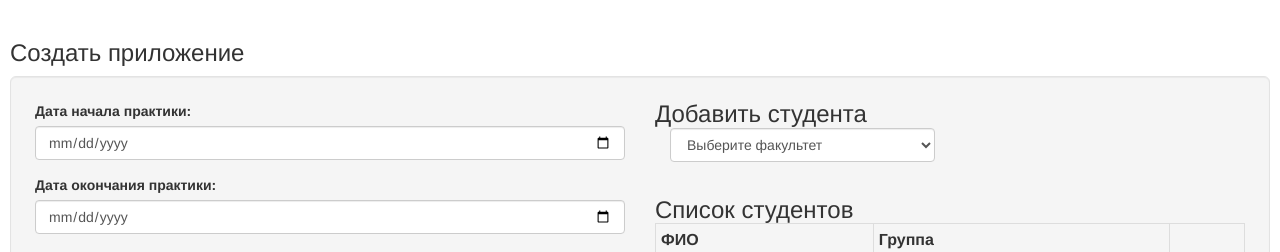
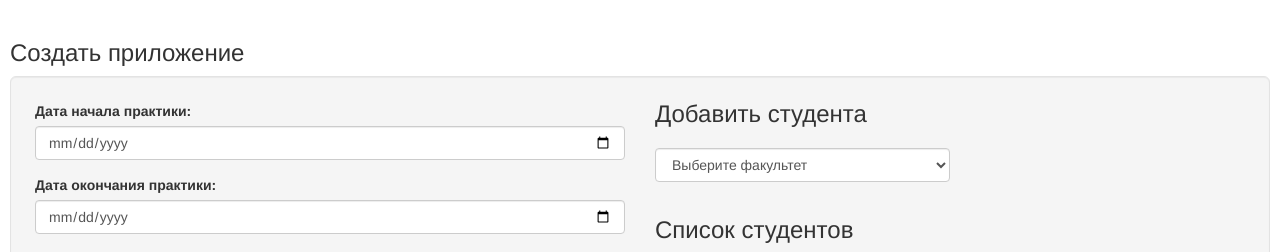
Before and after one commit to Duckson/OPTS2_phpstorm, a PHP site: page /OPTS2/contracts/applications/create.php?contract_id=1 in a window 1280 px wide. Shown: the part 52-304 px from the top of the page. Run offline with PHP 8.4, Linux system fonts and the light colour scheme; the visitor is signed in with stand-in values (Sample User, id 1); tables that the repository leaves empty or names only in its code hold one stand-in row (values such as "Sample post"); data that the repository does not hold is empty.

Commit message:
Cosmetic changes

```diff
--- a/OPTS2.css
+++ b/OPTS2.css
@@ -106,4 +106,8 @@
 #student-button{
     width: 180px;
     height: 35px;
+    margin-left: 20px;
 }
+.padding-none{
+    padding: 0;
+}
--- a/contracts/applications/create.php
+++ b/contracts/applications/create.php
@@ -63,9 +63,11 @@ include $_SERVER['DOCUMENT_ROOT'] . '/OPTS2/dependencies/header.php';
                                 </select>
                             </div>
                             <div class="col-sm-6">
-                                <span class="h3">Добавить студента</span>
+                                <div class="marg-bottom-20">
+                                    <span class="h3">Добавить студента</span>
+                                </div>
                                 <div class="flex-column">
-                                    <div class="form-group col-sm-6">
+                                    <div class="padding-none form-group col-sm-6">
                                         <select class="form-control" id="faculty-select">
                                             <option value="0">Выберите факультет</option>
                                             <? foreach ($faculties as $row): ?>
@@ -73,13 +75,14 @@ include $_SERVER['DOCUMENT_ROOT'] . '/OPTS2/dependencies/header.php';
                                             <? endforeach; ?>
                                         </select>
                                     </div>
-                                    <div style="display: none" class="form-group col-sm-6" id="group-select-div">
+                                    <div style="display: none" class="padding-none form-group col-sm-6"
+                                         id="group-select-div">
                                         <select class="form-control" id="group-select">
                                             <option value="0">Выберите группу</option>
                                         </select>
                                     </div>
                                     <div style="display: none" class="flex-row" id="student-select-div">
-                                        <div class="form-group col-sm-6">
+                                        <div class="padding-none form-group col-sm-6">
                                             <select class="form-control" id="student-select">
                                                 <option value="0">Выберите студента</option>
                                             </select>
@@ -88,7 +91,9 @@ include $_SERVER['DOCUMENT_ROOT'] . '/OPTS2/dependencies/header.php';
                                     </div>
                                     <br>
                                 </div>
-                                <span class="h3">Список студентов</span>
+                                <div class="marg-bottom-20">
+                                    <span class="h3">Список студентов</span>
+                                </div>
                                 <table id="students-table" class="table table-hover table-condensed table-bordered">
                                     <tr>
                                         <th>ФИО</th>
```
